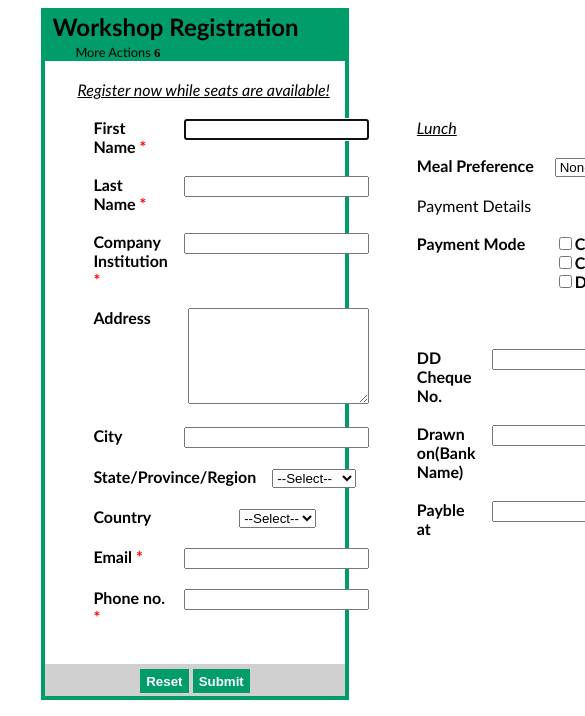
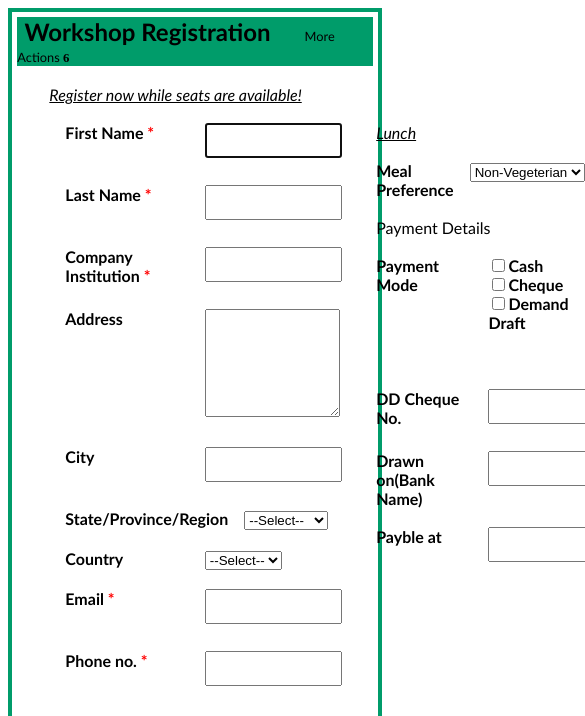
Before and after one commit to bi-node/wap.github.io, a plain HTML site: page Lab4/index.html in a window 390 px wide. Shown: the top 716 px of the page, 585 px wide, since content can reach past the window. Drawn offline with Linux system fonts and the light colour scheme.

Commit message:
final v1.0

```diff
--- a/Lab4/style.css
+++ b/Lab4/style.css
@@ -17,15 +17,25 @@ body{
     margin-left: 1em;
 
 }
-#outer{
+
+
+#outer {
     border: 0.3em solid rgb(0, 156, 106);
-
-    width: 80%;
-    justify-content: center;
-    align-items: center;
-    margin: 0 auto ;
+    max-width: 900px;
+    width: 90%;
+    margin: 0 auto;
 
 }
+
+/* Adjust the width for smaller screens */
+@media (max-width: 768px) {
+    #outer {
+        width: 95%;
+        padding: 5px;
+    }
+}
+
+
 .encloseRows{
     display: flex;
     justify-content: space-between;
@@ -92,3 +102,12 @@ span{
     font-family: 'Webdings';
     font-weight: 800;
 }
+
+@media (max-width: 768px) {
+    input[type="text"],
+    textarea {
+        width: 95%;
+        padding: 8px;
+        margin-bottom: 8px;
+    }
+}
```
